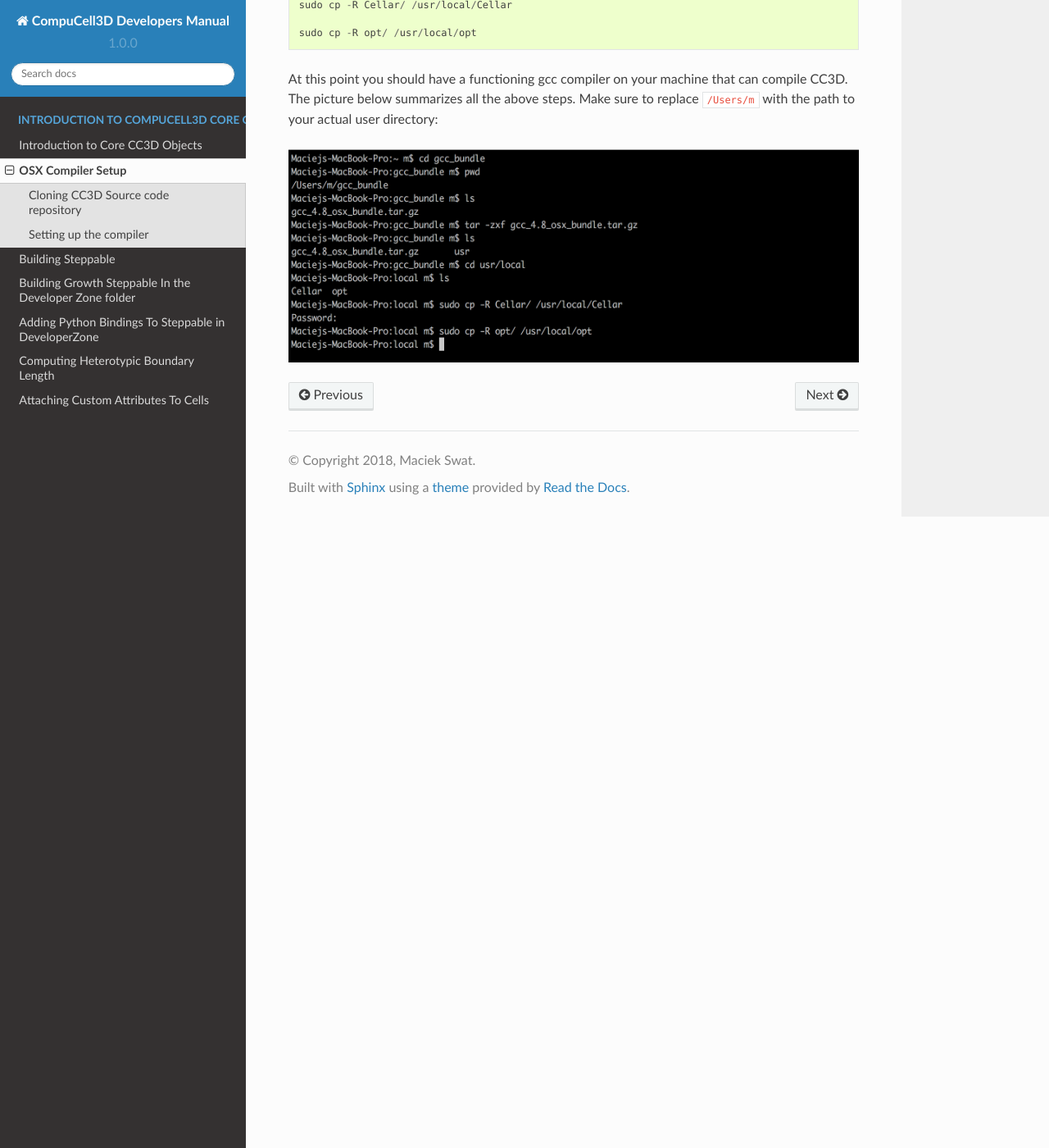
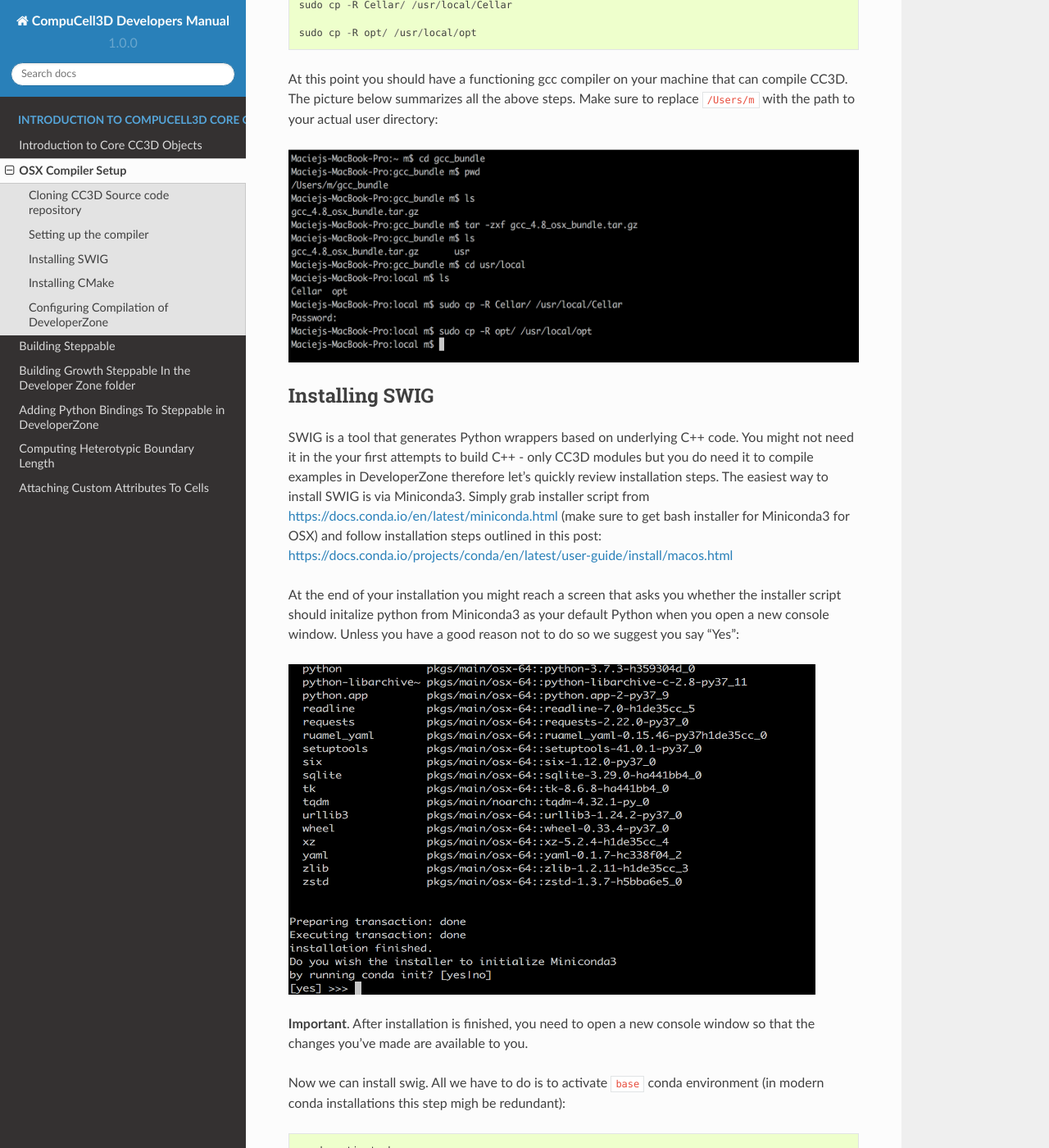
Before and after one commit to CompuCell3D/CompuCell3DDevelopersManual, a Sphinx documentation site: the page built from docs/setting_up_compiler_on_osx.rst, in a window 1280 px wide and 1400 px high, scrolled down 2382 px. Shown: the whole window at 82% size. Built offline with Sphinx 7.4.7 and the Read the Docs theme 2.0.0, drawn with Linux system fonts in a browser that asks for light colours; some of the changed text lies outside the part shown.

Commit message:
added new content to dev zone on osx

```diff
--- a/docs/setting_up_compiler_on_osx.rst
+++ b/docs/setting_up_compiler_on_osx.rst
@@ -91,6 +91,65 @@
 
 |dev_zone_osx_001|
 
+Installing SWIG
+~~~~~~~~~~~~~~~
+
+SWIG is a tool that generates Python wrappers based on underlying C++ code. You might not need it in the your first
+attempts to build C++ - only CC3D modules but you do need it to compile examples in DeveloperZone therefore let's
+quickly review installation steps. The easiest way to install SWIG is via Miniconda3. Simply grab installer script
+from https://docs.conda.io/en/latest/miniconda.html (make sure to get bash installer for Miniconda3 for OSX)
+and follow installation steps outlined in this post:
+https://docs.conda.io/projects/conda/en/latest/user-guide/install/macos.html
+
+At the end of your installation you might reach a screen that asks you whether the installer script should initalize
+python from Miniconda3 as your default Python when you open a new console window. Unless you have a good reason not
+to do so we suggest you say "Yes":
+
+|dev_zone_osx_003|
+
+**Important**. After installation is finished, you need to open a new console window so that the changes you've made
+are available to you.
+
+Now we can install swig. All we have to do is to activate ``base`` conda environment (in modern conda installations
+this step migh be redundant):
+
+.. code-block:: console
+
+    conda activate base
+
+and then we type
+
+.. code-block:: console
+
+    conda install swig
+
+|dev_zone_osx_004|
+
+At this point you should swig installed on your system but as before you need to open new console for that changes
+to take effect.
+
+Installing CMake
+~~~~~~~~~~~~~~~~
+
+The last thing we need to accomplish is to install cmake. This task is easy and we will use graphical installer that
+comes with CMake. First we go to https://cmake.org/download/ and grab OSX installation package for CMake 3.15.
+We run this installer - make sure that you install CMake into /Applications by simply dragging CMake icon into
+your Applications folder
+
+After we are done we are ready to start configuring compilation of CC3D's DeveloperZone.
+
+Configuring Compilation of DeveloperZone
+~~~~~~~~~~~~~~~~~~~~~~~~~~~~~~~~~~~~~~~~
+
+From the newly open command line we open up CMake application:
+
+.. code-block::
+
+    cd /Applications/CMake.app/Contents/bin
+    ./cmake-gui
+
+|dev_zone_osx_005|
+
 
 
 
@@ -106,3 +165,15 @@
 .. |dev_zone_osx_002| image:: images/dev_zone_osx_002.png
    :width: 7.8in
    :height: 2.4in
+
+.. |dev_zone_osx_003| image:: images/dev_zone_osx_003.png
+   :width: 6.7in
+   :height: 4.2in
+
+.. |dev_zone_osx_004| image:: images/dev_zone_osx_004.png
+   :width: 6.7in
+   :height: 0.5in
+
+.. |dev_zone_osx_005| image:: images/dev_zone_osx_005.png
+   :width: 6.7in
+   :height: 0.65in
```
Also changed, not shown: docs/images/dev_zone_osx_003.png (added), docs/images/dev_zone_osx_004.png (added), docs/images/dev_zone_osx_005.png (added).
